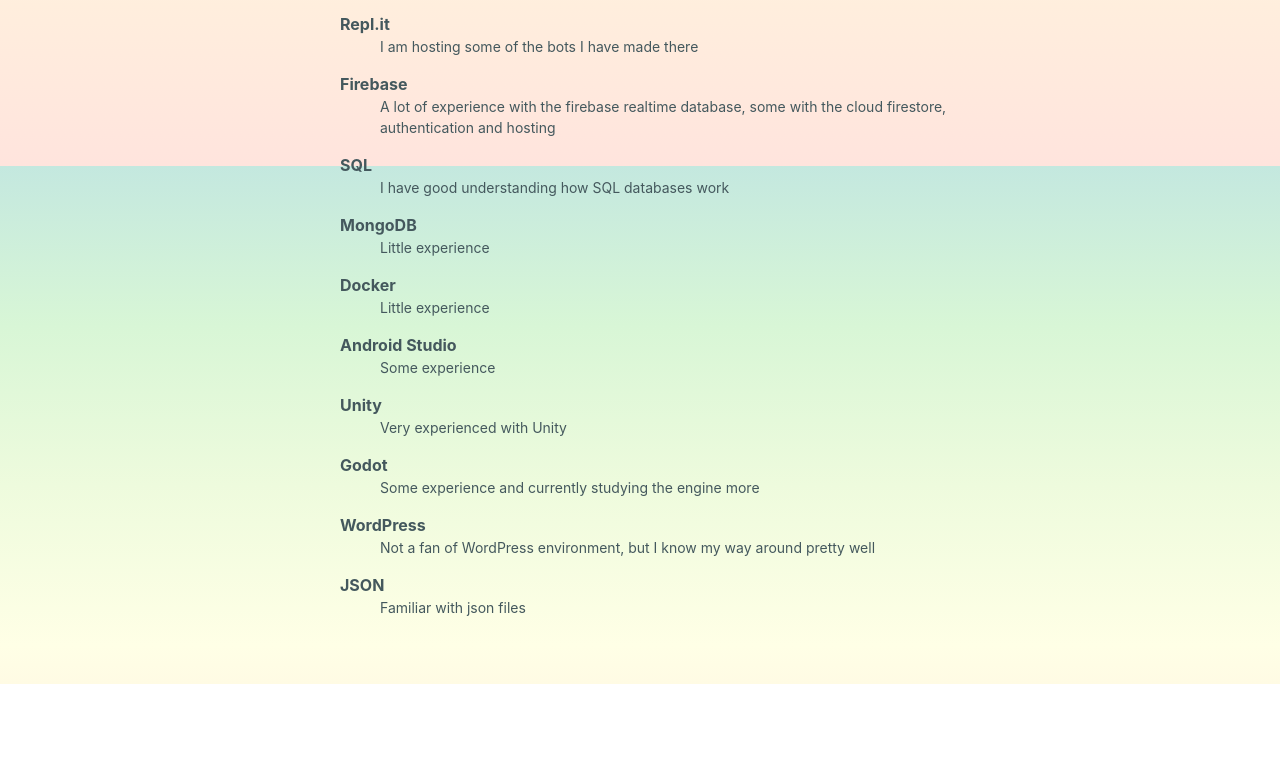
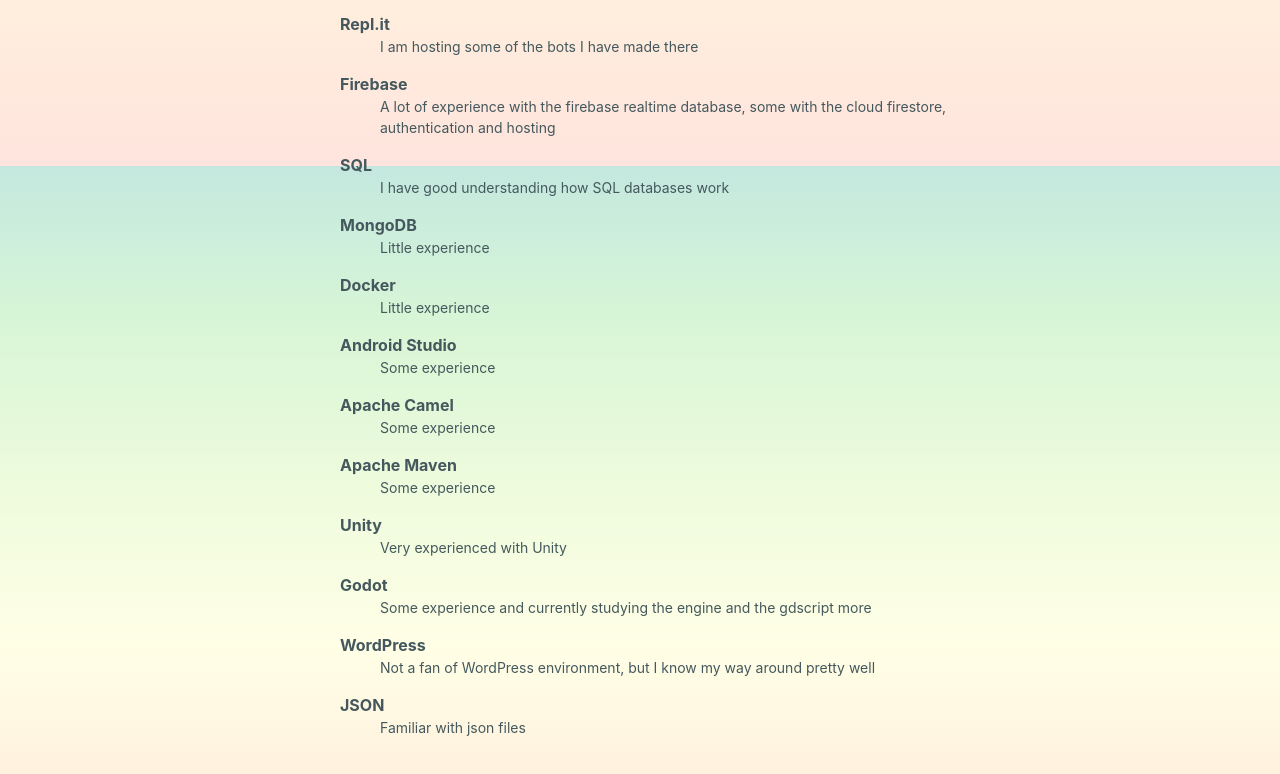
Before and after one commit to Lagical/portfolio, a website: page public/programming.html in a window 1280 px wide. Shown: the part 1434-2208 px from the top of the page. Before the commit the page ends 2118 px from the top, so only its background shows below. Drawn offline with Linux system fonts and the light colour scheme.

Commit message:
Update programming.html

```diff
--- a/public/programming.html
+++ b/public/programming.html
@@ -70,10 +70,14 @@
             <dd>Little experience</dd>
         <dt>Android Studio</dt>
             <dd>Some experience</dd>
+        <dt>Apache Camel</dt>
+            <dd>Some experience</dd>
+        <dt>Apache Maven</dt>
+            <dd>Some experience</dd>
         <dt>Unity</dt>
             <dd>Very experienced with Unity</dd>
         <dt>Godot</dt>
-            <dd>Some experience and currently studying the engine more</dd>
+            <dd>Some experience and currently studying the engine and the gdscript more</dd>
         <dt>WordPress</dt>
             <dd>Not a fan of WordPress environment, but I know my way around pretty well</dd>
         <dt>JSON</dt>
```
